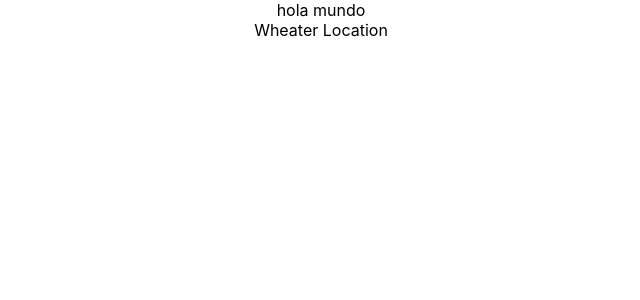
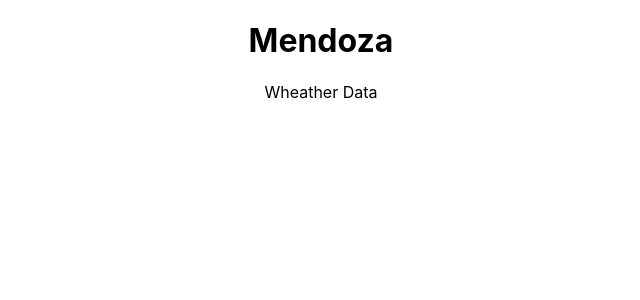
Before and after one commit to francogregorio93/ReactJS-Redux-ES6, a React (Create React App) app: page / in a window 1280 px wide. Shown: the top 300 px of the page, without its empty margins (319-959 px from the left). Built offline with nearby package versions, Linux system fonts and the light colour scheme.

Commit message:
add more components

```diff
--- a/src/App.js
+++ b/src/App.js
@@ -1,11 +1,11 @@
 import React from 'react';
 
 import './App.css';
-import WheaterLocation from './components/WeatherLocation';
+import WheaterLocation from './components/WheatherLocation';
 function App() {
   return (
     <div className="App">
-    hola mundo
+
     <WheaterLocation></WheaterLocation>
     </div>
   );
--- /dev/null
+++ b/src/components/Location.js
@@ -0,0 +1,7 @@
+import React from 'react';
+
+const Location=()=> (
+    <div><h1>Mendoza</h1></div>
+)
+
+export default Location;
--- a/src/components/WeatherLocation.js
+++ /dev/null
@@ -1,6 +0,0 @@
-import React from 'react';
-const WheaterLocation = ()=>(
-    <div>Wheater Location</div>
-);
-
-export default WheaterLocation;
--- /dev/null
+++ b/src/components/WheatherData.js
@@ -0,0 +1,7 @@
+import React from 'react';
+
+const WheatherData=()=> (
+    <div>Wheather Data</div>
+)
+
+export default WheatherData;
--- /dev/null
+++ b/src/components/WheatherLocation.js
@@ -0,0 +1,11 @@
+import React from 'react';
+import Location from './Location';
+import WheatherData from './WheatherData';
+const WheaterLocation = ()=>(
+    <div>  <Location></Location>
+    <WheatherData></WheatherData>
+    </div>
+
+);
+
+export default WheaterLocation;
```
